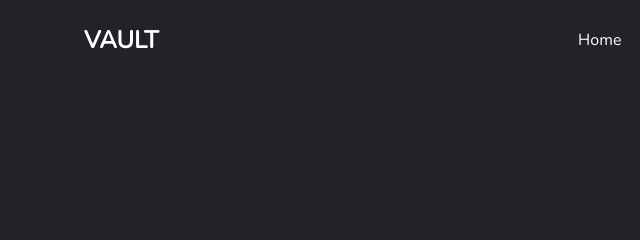
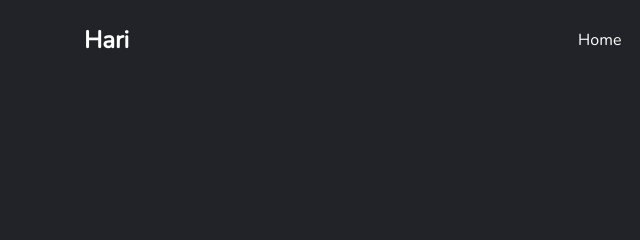
Before and after one commit to balagowshik77/Demo-Website, a plain HTML site: page index.html in a window 1280 px wide. Shown: the top 240 px of the page, 0-640 px from the left. Drawn offline with nearby package versions, Linux system fonts and the light colour scheme.

Commit message:
Update index.html

```diff
--- a/index.html
+++ b/index.html
@@ -15,7 +15,7 @@
 <body>
     <div class="nav-container">
         <nav class="navbar">
-            <h1 id="navbar-logo">VAULT</h1>
+            <h1 id="navbar-logo">Hari</h1>
             <div class="menu-toggle" id="mobile-menu">
                 <span class="bar"></span>
                 <span class="bar"></span>
```
